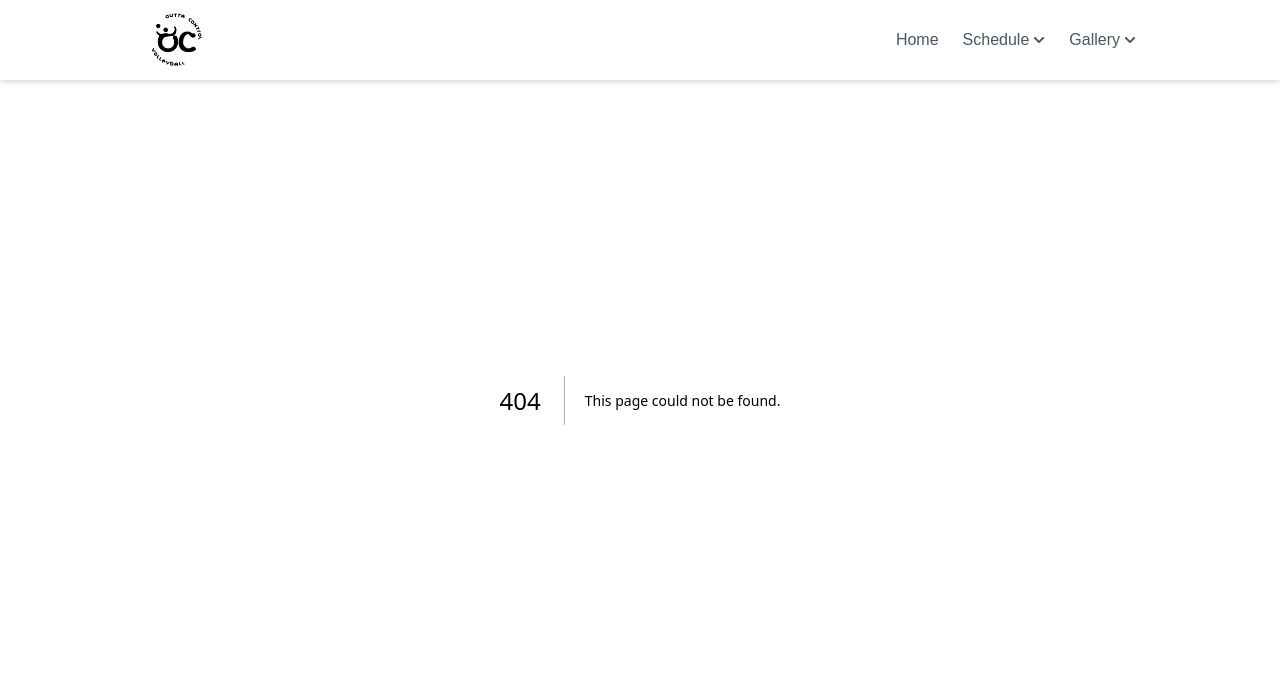
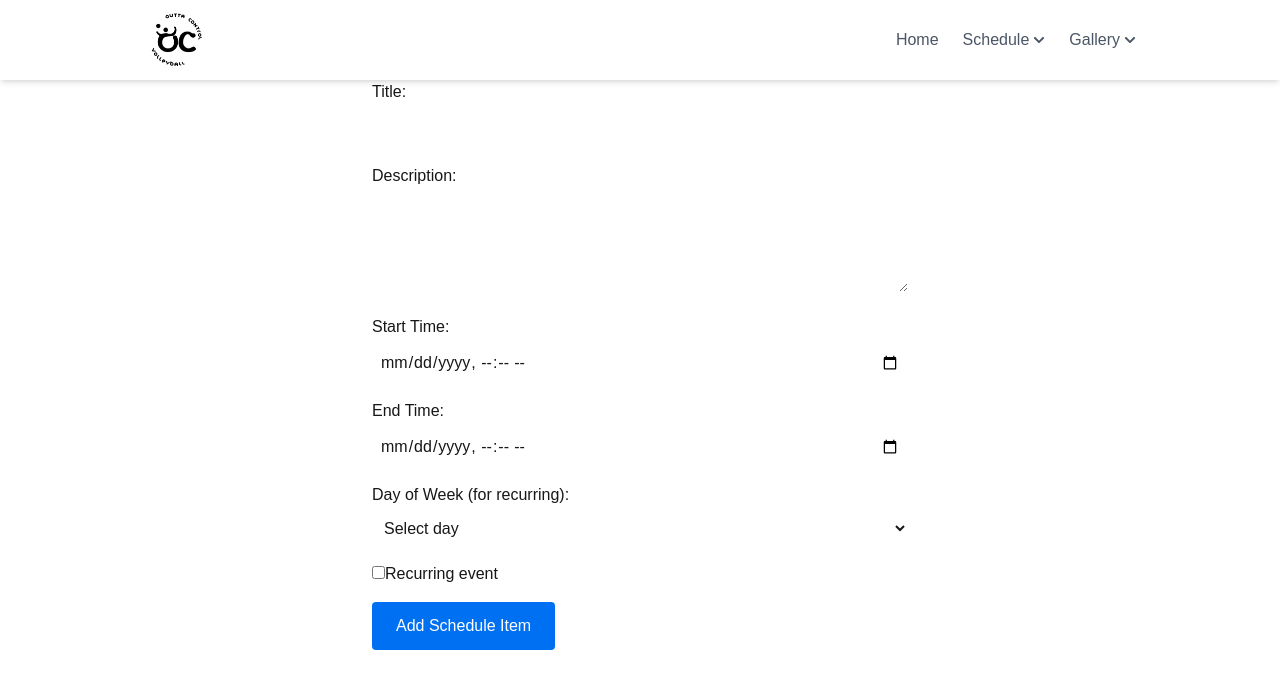
Before and after one commit to amashriq/OC, a Next.js app: page /admin in a window 1280 px wide. Before the commit this address had no page. Shown: the top 688 px of the page. Built offline with nearby package versions, Linux system fonts and the light colour scheme.

Commit message:
rough draft admin page

```diff
--- a/package.json
+++ b/package.json
@@ -9,6 +9,7 @@
     "lint": "next lint"
   },
   "dependencies": {
+    "@supabase/supabase-js": "^2.50.2",
     "next": "15.3.3",
     "react": "^19.0.0",
     "react-dom": "^19.0.0",
--- /dev/null
+++ b/src/app/admin/page.tsx
@@ -0,0 +1,169 @@
+"use client";
+import { useState, FormEvent, ChangeEvent } from "react";
+
+interface ScheduleData {
+  title: string;
+  description: string;
+  start_time: string;
+  end_time: string;
+  day_of_week: string;
+  is_recurring: boolean;
+}
+
+export default function AdminPage() {
+  const [scheduleData, setScheduleData] = useState<ScheduleData>({
+    title: "",
+    description: "",
+    start_time: "",
+    end_time: "",
+    day_of_week: "",
+    is_recurring: false,
+  });
+
+  const handleSubmit = async (e: FormEvent<HTMLFormElement>) => {
+    e.preventDefault();
+
+    try {
+      const response = await fetch("/api/admin/schedule", {
+        method: "POST",
+        headers: {
+          "Content-Type": "application/json",
+        },
+        body: JSON.stringify(scheduleData),
+      });
+
+      if (response.ok) {
+        alert("Schedule item added!");
+        // Reset form
+        setScheduleData({
+          title: "",
+          description: "",
+          start_time: "",
+          end_time: "",
+          day_of_week: "",
+          is_recurring: false,
+        });
+      } else {
+        alert("Error adding schedule item");
+      }
+    } catch (err) {
+      const errorMessage = err instanceof Error ? err.message : "Unknown error";
+      alert("Error: " + errorMessage);
+    }
+  };
+
+  const handleInputChange = (
+    e: ChangeEvent<HTMLInputElement | HTMLTextAreaElement | HTMLSelectElement>
+  ) => {
+    const { name, value, type } = e.target;
+
+    if (type === "checkbox") {
+      const checked = (e.target as HTMLInputElement).checked;
+      setScheduleData({ ...scheduleData, [name]: checked });
+    } else {
+      setScheduleData({ ...scheduleData, [name]: value });
+    }
+  };
+
+  return (
+    <div style={{ padding: "2rem", maxWidth: "600px", margin: "0 auto" }}>
+      <h1>Admin Panel</h1>
+
+      <h2>Add Schedule Item</h2>
+      <form onSubmit={handleSubmit}>
+        <div style={{ marginBottom: "1rem" }}>
+          <label>Title:</label>
+          <input
+            type="text"
+            name="title"
+            value={scheduleData.title}
+            onChange={handleInputChange}
+            required
+            style={{ width: "100%", padding: "0.5rem", marginTop: "0.25rem" }}
+          />
+        </div>
+
+        <div style={{ marginBottom: "1rem" }}>
+          <label>Description:</label>
+          <textarea
+            name="description"
+            value={scheduleData.description}
+            onChange={handleInputChange}
+            style={{
+              width: "100%",
+              padding: "0.5rem",
+              marginTop: "0.25rem",
+              height: "100px",
+            }}
+          />
+        </div>
+
+        <div style={{ marginBottom: "1rem" }}>
+          <label>Start Time:</label>
+          <input
+            type="datetime-local"
+            name="start_time"
+            value={scheduleData.start_time}
+            onChange={handleInputChange}
+            style={{ width: "100%", padding: "0.5rem", marginTop: "0.25rem" }}
+          />
+        </div>
+
+        <div style={{ marginBottom: "1rem" }}>
+          <label>End Time:</label>
+          <input
+            type="datetime-local"
+            name="end_time"
+            value={scheduleData.end_time}
+            onChange={handleInputChange}
+            style={{ width: "100%", padding: "0.5rem", marginTop: "0.25rem" }}
+          />
+        </div>
+
+        <div style={{ marginBottom: "1rem" }}>
+          <label>Day of Week (for recurring):</label>
+          <select
+            name="day_of_week"
+            value={scheduleData.day_of_week}
+            onChange={handleInputChange}
+            style={{ width: "100%", padding: "0.5rem", marginTop: "0.25rem" }}
+          >
+            <option value="">Select day</option>
+            <option value="Monday">Monday</option>
+            <option value="Tuesday">Tuesday</option>
+            <option value="Wednesday">Wednesday</option>
+            <option value="Thursday">Thursday</option>
+            <option value="Friday">Friday</option>
+            <option value="Saturday">Saturday</option>
+            <option value="Sunday">Sunday</option>
+          </select>
+        </div>
+
+        <div style={{ marginBottom: "1rem" }}>
+          <label>
+            <input
+              type="checkbox"
+              name="is_recurring"
+              checked={scheduleData.is_recurring}
+              onChange={handleInputChange}
+            />
+            Recurring event
+          </label>
+        </div>
+
+        <button
+          type="submit"
+          style={{
+            padding: "0.75rem 1.5rem",
+            backgroundColor: "#0070f3",
+            color: "white",
+            border: "none",
+            borderRadius: "4px",
+          }}
+        >
+          Add Schedule Item
+        </button>
+      </form>
+    </div>
+  );
+}
--- /dev/null
+++ b/src/app/api/admin/schedule/route.ts
@@ -0,0 +1,44 @@
+import { NextRequest, NextResponse } from "next/server";
+import { supabase } from "@/lib/supabase";
+
+export async function POST(request: NextRequest) {
+  try {
+    const body = await request.json();
+    const {
+      title,
+      description,
+      start_time,
+      end_time,
+      day_of_week,
+      is_recurring,
+    } = body;
+
+    // Insert into Supabase
+    const { data, error } = await supabase
+      .from("schedules")
+      .insert([
+        {
+          title,
+          description,
+          start_time: start_time || null,
+          end_time: end_time || null,
+          day_of_week: day_of_week || null,
+          is_recurring,
+        },
+      ])
+      .select();
+
+    if (error) {
+      console.error("Supabase error:", error);
+      return NextResponse.json({ error: error.message }, { status: 400 });
+    }
+
+    return NextResponse.json({ data }, { status: 200 });
+  } catch (error) {
+    console.error("API error:", error);
+    return NextResponse.json(
+      { error: "Internal server error" },
+      { status: 500 }
+    );
+  }
+}
--- a/src/app/schedule/page.tsx
+++ b/src/app/schedule/page.tsx
@@ -1,3 +1,94 @@
-export default function Schedule() {
-  return <div>Schedule</div>;
+"use client";
+import { useState, useEffect } from "react";
+
+interface Schedule {
+  id: string;
+  title: string;
+  description: string;
+  start_time: string | null;
+  end_time: string | null;
+  day_of_week: string | null;
+  is_recurring: boolean;
+  created_at: string;
 }
+
+export default function SchedulePage() {
+  const [schedules, setSchedules] = useState<Schedule[]>([]);
+  const [loading, setLoading] = useState(true);
+
+  useEffect(() => {
+    fetchSchedules();
+  }, []);
+
+  const fetchSchedules = async () => {
+    try {
+      const response = await fetch("/api/schedule");
+      if (response.ok) {
+        const data = await response.json();
+        setSchedules(data);
+      }
+    } catch (error) {
+      console.error("Error fetching schedules:", error);
+    } finally {
+      setLoading(false);
+    }
+  };
+
+  const formatDateTime = (dateTime: string | null) => {
+    if (!dateTime) return "";
+    return new Date(dateTime).toLocaleString();
+  };
+
+  if (loading) return <div>Loading...</div>;
+
+  return (
+    <div style={{ padding: "2rem", maxWidth: "800px", margin: "0 auto" }}>
+      <h1>Our Schedule</h1>
+
+      {schedules.length === 0 ? (
+        <p>No schedule items found.</p>
+      ) : (
+        <div>
+          {schedules.map((schedule) => (
+            <div
+              key={schedule.id}
+              style={{
+                border: "1px solid #ddd",
+                padding: "1rem",
+                marginBottom: "1rem",
+                borderRadius: "8px",
+              }}
+            >
+              <h3>{schedule.title}</h3>
+              {schedule.description && <p>{schedule.description}</p>}
+
+              {schedule.day_of_week && (
+                <p>
+                  <strong>Day:</strong> {schedule.day_of_week}
+                </p>
+              )}
+
+              {schedule.start_time && (
+                <p>
+                  <strong>Start:</strong> {formatDateTime(schedule.start_time)}
+                </p>
+              )}
+
+              {schedule.end_time && (
+                <p>
+                  <strong>End:</strong> {formatDateTime(schedule.end_time)}
+                </p>
+              )}
+
+              {schedule.is_recurring && (
+                <p>
+                  <em>This is a recurring event</em>
+                </p>
+              )}
+            </div>
+          ))}
+        </div>
+      )}
+    </div>
+  );
+}
--- /dev/null
+++ b/src/lib/supabase.ts
@@ -0,0 +1,10 @@
+import { createClient } from "@supabase/supabase-js";
+
+const supabaseUrl = process.env.NEXT_PUBLIC_SUPABASE_URL;
+const supabaseKey = process.env.NEXT_PUBLIC_SUPABASE_ANON_KEY;
+
+if (!supabaseUrl || !supabaseKey) {
+  throw new Error("Missing Supabase environment variables");
+}
+
+export const supabase = createClient(supabaseUrl, supabaseKey);
```
Also changed, not shown: 1 other file (tests, documents, lock files or other folders).
